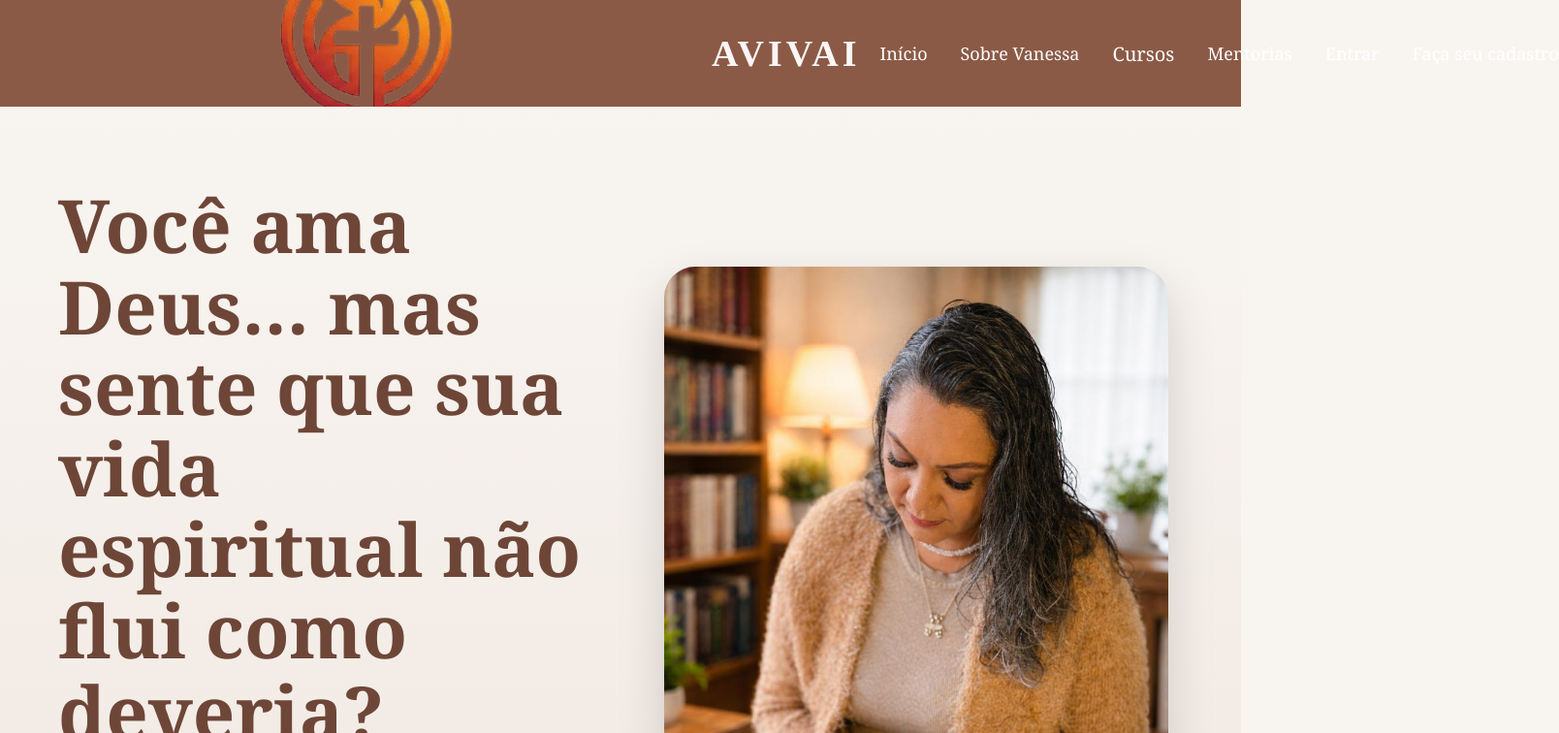
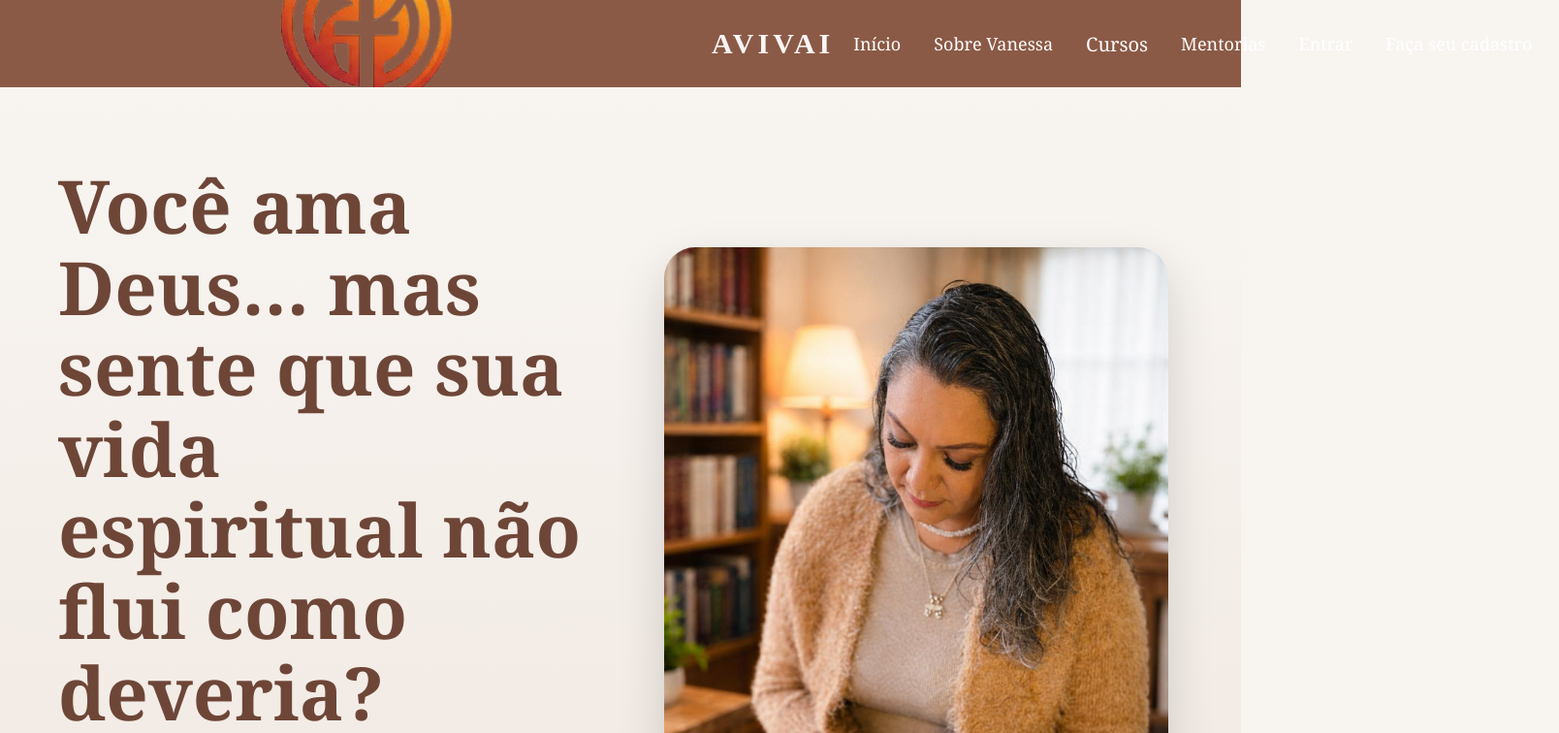
Before and after one commit to Mayra727/avivai-frontend, a React (Vite) app: page / in a window 1280 px wide. Shown: the top 756 px of the page at 97% size, 1608 px wide, since content can reach past the window. Built offline with nearby package versions, Linux system fonts and the light colour scheme.

Commit message:
fix: improve responsive header layout and prevent overflow

```diff
--- a/src/components/Header.css
+++ b/src/components/Header.css
@@ -14,7 +14,7 @@
 
   background:#8B5A46;
 
-  height:110px;
+  height: 90px;;
 
 }
 
@@ -55,7 +55,7 @@ box-sizing:border-box;
 
 .logo img{
 
-  height:82px;
+  height:60px;
 
   width:auto;
 
@@ -67,7 +67,7 @@ box-sizing:border-box;
 
 .logo-text{
 
-  font-size:38px;
+  font-size:30px;
 
   font-weight:600;
 
```
